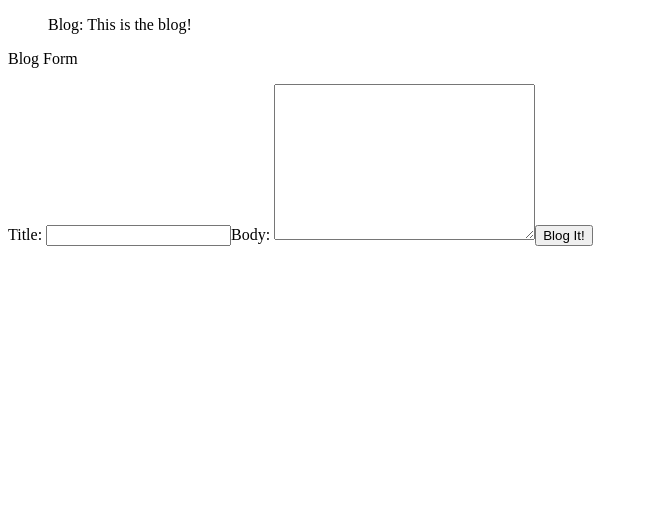
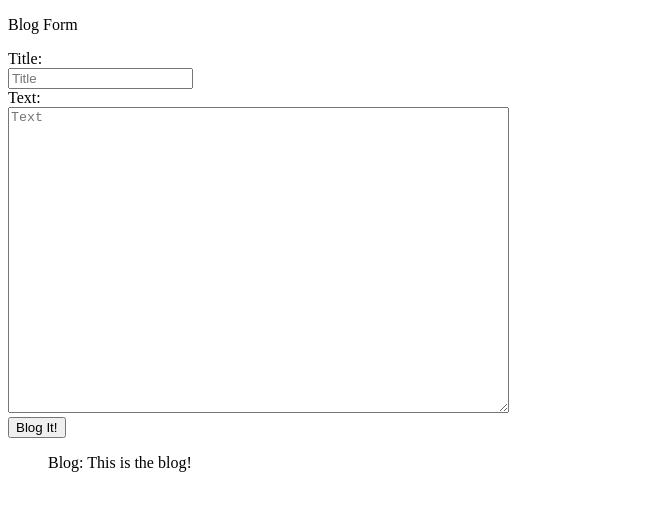
Before and after one commit to franco-ortega/lab-35-ct-react-actions-blog, a React app: page / in a window 1280 px wide. Shown: the top 510 px of the page, without its empty margins (0-648 px from the left). Built offline with nearby package versions, Linux system fonts and the light colour scheme.

Commit message:
add logic to BlogForm

```diff
--- a/src/components/app/App.jsx
+++ b/src/components/app/App.jsx
@@ -6,8 +6,8 @@ import { BlogProvider } from '../../state/BlogProvider';
 export default function App() {
   return (
     <BlogProvider>
+      <BlogForm />
       <BlogList />
-      <BlogForm />
     </BlogProvider>
   );
 }
--- a/src/containers/blogs/BlogForm.jsx
+++ b/src/containers/blogs/BlogForm.jsx
@@ -1,12 +1,45 @@
-import React from 'react';
+import React, { useState } from 'react';
+import { createBlog } from '../../actions/postActions';
+import { useDispatch } from '../../state/BlogProvider';
 
 export default function BlogForm() {
+  const dispatch = useDispatch();
+
+  const [title, setTitle] = useState('');
+  const [blog, setText] = useState('');
+
+  const onBlogSubmit = (e) => {
+    e.preventDefault();
+
+    dispatch(createBlog({ title, blog }));
+  };
+
+
   return (
     <div>
       <p>Blog Form</p>
-      <form action="">
-        Title: <input type="text"/>
-        Body: <textarea name="" id="" cols="30" rows="10"></textarea>
+      <form onSubmit={onBlogSubmit}>
+        Title:
+        <br />
+        <input
+          type="text"
+          placeholder="Title"
+          value={title}
+          onChange={({ target }) => setTitle(target.value)}
+        />
+        <br />
+        Text:
+        <br />
+        <textarea
+          name="hello"
+          id=""
+          cols="60"
+          rows="20"
+          placeholder="Text"
+          value={blog}
+          onChange={({ target }) => setText(target.value)}
+        ></textarea>
+        <br />
         <button>Blog It!</button>
       </form>
     </div>
```
